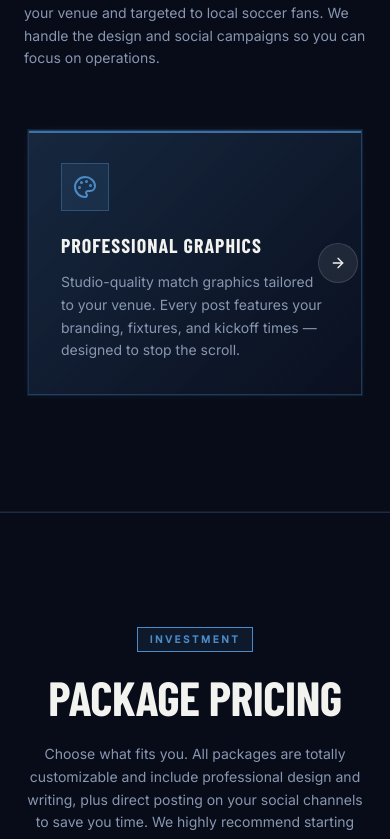
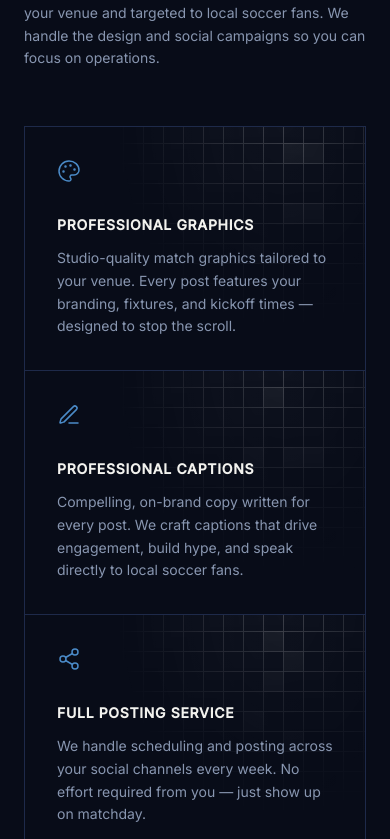
Before and after one commit to seanodowd7/offical442website, a Next.js app: page / in a window 390 px wide. Shown: the part 3065-3904 px from the top of the page. Built offline with nearby package versions, Linux system fonts and the light colour scheme; a web font is replaced by a local one.

Commit message:
Replace Digital Services carousel with grid feature cards

```diff
--- a/components/sections/services-section.tsx
+++ b/components/sections/services-section.tsx
@@ -1,12 +1,19 @@
 "use client";
 
+import React from "react";
 import Image from "next/image";
 import { Heart, MessageCircle, Send, Bookmark, MoreHorizontal, Palette, PenLine, Share2, Users, Radio } from "lucide-react";
 import { useScrollReveal } from "@/hooks/use-scroll-reveal";
 import { GlassEffect } from "@/components/ui/liquid-glass";
-import { ServiceCarousel, type Service } from "@/components/ui/services-card";
+import { FeatureCard, AnimatedContainer } from "@/components/ui/grid-feature-cards";
 
-const digitalServices: Service[] = [
+type DigitalService = {
+  title: string;
+  description: string;
+  icon: React.ComponentType<React.SVGProps<SVGSVGElement>>;
+};
+
+const digitalServices: DigitalService[] = [
   {
     title: "Professional Graphics",
     description: "Studio-quality match graphics tailored to your venue. Every post features your branding, fixtures, and kickoff times — designed to stop the scroll.",
@@ -125,9 +132,9 @@ export function ServicesSection() {
       </section>
 
       {/* Digital Services */}
-      <section className="border-b border-white/[0.06] py-28 lg:py-36">
+      <section className="border-b border-navy-800 py-28 lg:py-36">
         <div className="mx-auto max-w-7xl px-6 lg:px-10">
-          <div className="reveal">
+          <AnimatedContainer className="mb-14">
             <span className="mb-6 inline-block border border-brand-blue bg-brand-blue/10 px-3 py-1 text-[10px] font-bold uppercase tracking-[0.25em] text-brand-blue">
               Digital Services
             </span>
@@ -139,15 +146,21 @@ export function ServicesSection() {
               <br />
               For Matchday Growth
             </h3>
-            <p className="mb-14 max-w-2xl text-sm leading-relaxed text-[#8896B0] sm:text-base">
+            <p className="max-w-2xl text-sm leading-relaxed text-[#8896B0] sm:text-base">
               We create high-quality match graphics tailored to your venue and
               targeted to local soccer fans. We handle the design and social
               campaigns so you can focus on operations.
             </p>
-          </div>
-          <div className="reveal" style={{ transitionDelay: "0.1s" }}>
-            <ServiceCarousel services={digitalServices} />
-          </div>
+          </AnimatedContainer>
+
+          <AnimatedContainer
+            delay={0.3}
+            className="grid grid-cols-1 divide-y border border-navy-800 sm:grid-cols-2 sm:divide-x md:grid-cols-3 divide-navy-800"
+          >
+            {digitalServices.map((service, i) => (
+              <FeatureCard key={i} feature={service} />
+            ))}
+          </AnimatedContainer>
         </div>
       </section>
     </div>
--- /dev/null
+++ b/components/ui/grid-feature-cards.tsx
@@ -0,0 +1,134 @@
+"use client";
+
+import { cn } from "@/lib/utils";
+import { motion, useReducedMotion } from "motion/react";
+import React from "react";
+
+type FeatureType = {
+  title: string;
+  icon: React.ComponentType<React.SVGProps<SVGSVGElement>>;
+  description: string;
+};
+
+type FeatureCardProps = React.ComponentProps<"div"> & {
+  feature: FeatureType;
+};
+
+export function FeatureCard({ feature, className, ...props }: FeatureCardProps) {
+  const p = genRandomPattern();
+
+  return (
+    <div className={cn("relative overflow-hidden p-8", className)} {...props}>
+      <div className="pointer-events-none absolute top-0 left-1/2 -mt-2 -ml-20 h-full w-full [mask-image:linear-gradient(white,transparent)]">
+        <div className="absolute inset-0 bg-gradient-to-r from-white/5 to-white/[0.01] [mask-image:radial-gradient(farthest-side_at_top,white,transparent)] opacity-100">
+          <GridPattern
+            width={20}
+            height={20}
+            x="-12"
+            y="4"
+            squares={p}
+            className="absolute inset-0 h-full w-full fill-white/5 stroke-white/20 mix-blend-overlay"
+          />
+        </div>
+      </div>
+      <feature.icon
+        className="h-6 w-6 text-[#4B8BC8]"
+        strokeWidth={1.5}
+        aria-hidden
+      />
+      <h3 className="mt-8 text-sm font-semibold uppercase tracking-wider text-[#F2F2EE] md:text-base">
+        {feature.title}
+      </h3>
+      <p className="relative z-20 mt-3 text-sm leading-relaxed text-[#8896B0]">
+        {feature.description}
+      </p>
+    </div>
+  );
+}
+
+function GridPattern({
+  width,
+  height,
+  x,
+  y,
+  squares,
+  ...props
+}: React.ComponentProps<"svg"> & {
+  width: number;
+  height: number;
+  x: string;
+  y: string;
+  squares?: number[][];
+}) {
+  const patternId = React.useId();
+
+  return (
+    <svg aria-hidden="true" {...props}>
+      <defs>
+        <pattern
+          id={patternId}
+          width={width}
+          height={height}
+          patternUnits="userSpaceOnUse"
+          x={x}
+          y={y}
+        >
+          <path d={`M.5 ${height}V.5H${width}`} fill="none" />
+        </pattern>
+      </defs>
+      <rect width="100%" height="100%" strokeWidth={0} fill={`url(#${patternId})`} />
+      {squares && (
+        <svg x={x} y={y} className="overflow-visible">
+          {squares.map(([sx, sy], index) => (
+            <rect
+              strokeWidth="0"
+              key={index}
+              width={width + 1}
+              height={height + 1}
+              x={sx * width}
+              y={sy * height}
+            />
+          ))}
+        </svg>
+      )}
+    </svg>
+  );
+}
+
+function genRandomPattern(length?: number): number[][] {
+  length = length ?? 5;
+  return Array.from({ length }, () => [
+    Math.floor(Math.random() * 4) + 7,
+    Math.floor(Math.random() * 6) + 1,
+  ]);
+}
+
+type AnimatedContainerProps = {
+  delay?: number;
+  className?: string;
+  children: React.ReactNode;
+};
+
+export function AnimatedContainer({
+  className,
+  delay = 0.1,
+  children,
+}: AnimatedContainerProps) {
+  const shouldReduceMotion = useReducedMotion();
+
+  if (shouldReduceMotion) {
+    return <div className={className}>{children}</div>;
+  }
+
+  return (
+    <motion.div
+      initial={{ filter: "blur(4px)", translateY: -8, opacity: 0 }}
+      whileInView={{ filter: "blur(0px)", translateY: 0, opacity: 1 }}
+      viewport={{ once: true }}
+      transition={{ delay, duration: 0.8 }}
+      className={className}
+    >
+      {children}
+    </motion.div>
+  );
+}
```
